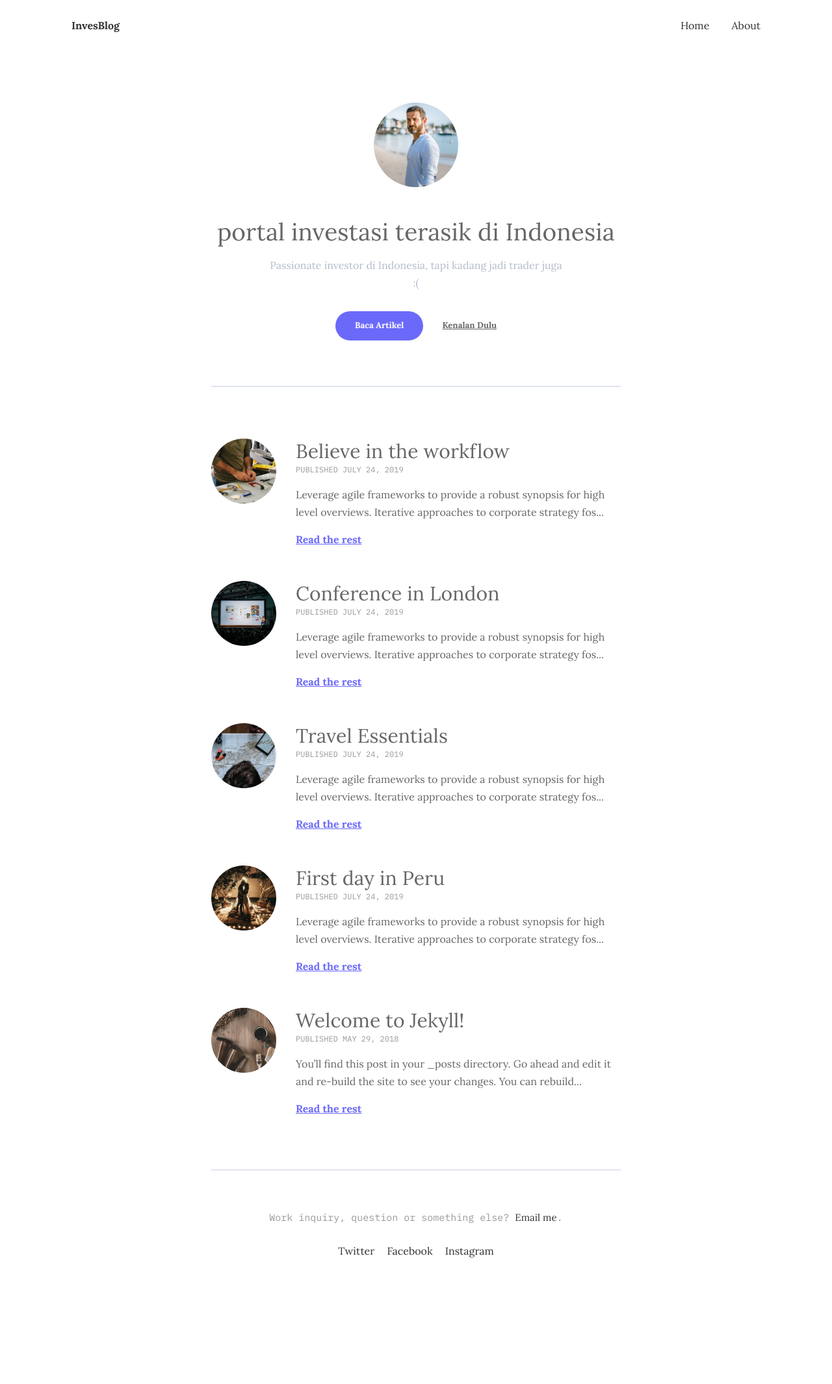
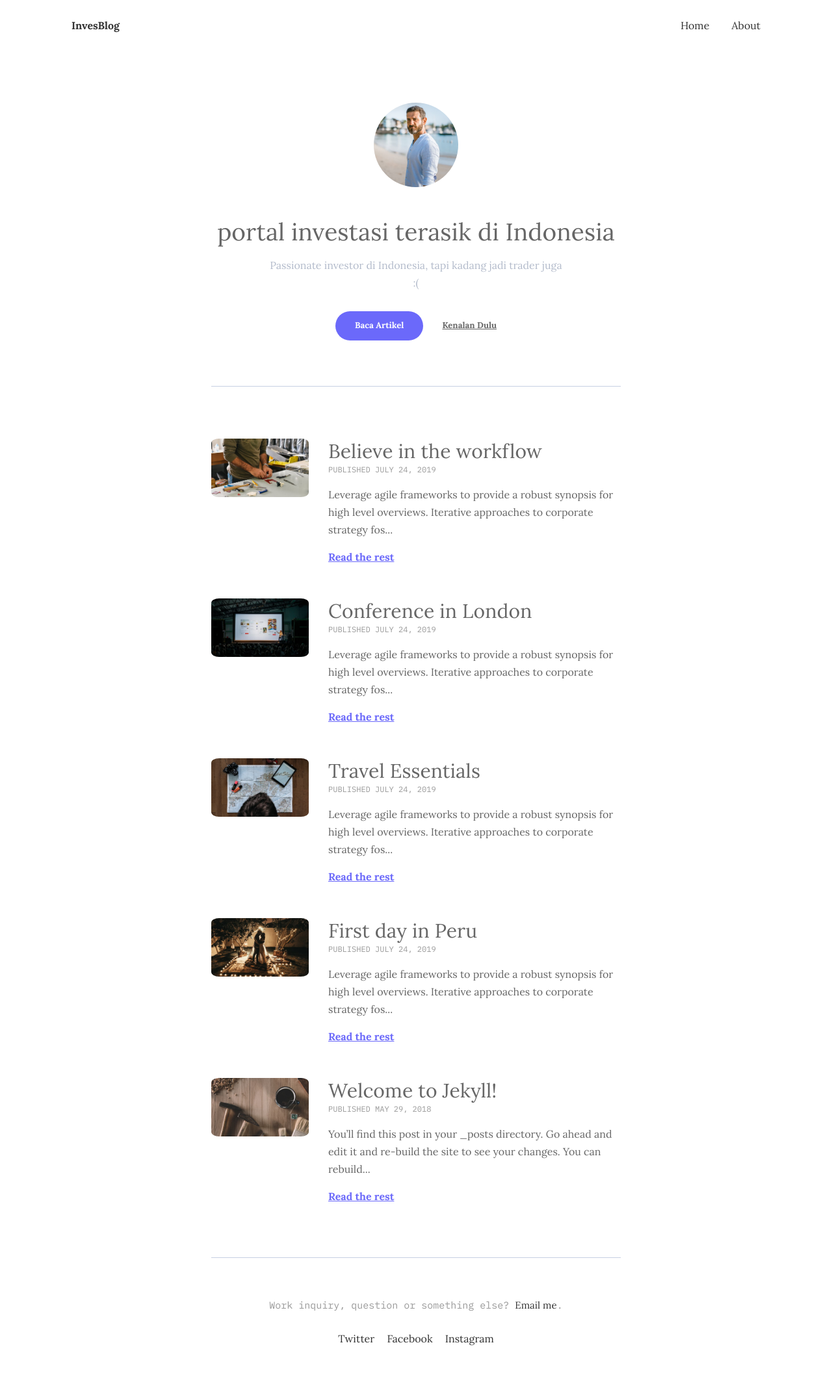
Before and after one commit to ekonomikusid/home, a Jekyll site: the page built from index.html, in a window 1280 px wide. Shown: the whole page at 65% size. Built offline with Jekyll 4.4.1, drawn with Linux system fonts in a browser that asks for light colours; before the commit the page ends 1995 px from its top, so only the background shows below that.

Commit message:
Update _article.scss

```diff
--- a/_sass/4-layouts/_article.scss
+++ b/_sass/4-layouts/_article.scss
@@ -8,19 +8,22 @@
   display: table;
   margin-right: 30px;
   @media (max-width: $mobile) {
-    display: none;
+  margin-right: 15px;
   }
 }
 
 .article__image {
   display: block;
-  width: 100px;
-  height: 100px;
-  border-radius: 50%;
+  width: 150px;
+  height: 90px;
+  border-radius: 8%;
   background-position: center;
   background-size: cover;
   background-repeat: no-repeat;
   background-color: $gray-white;
+  @media (max-width: $mobile) {
+  max-width: 25%;
+  }
 }
 
 .article__title {
@@ -50,6 +53,9 @@
   font-size: 16px;
   line-height: 27px;
   color: $gray;
+  @media (max-width: $mobile) {
+    display: none;
+  }
 }
 
 .read-more {
@@ -58,4 +64,7 @@
   line-height: 27px;
   text-decoration: underline;
   color: $primary-color;
+  @media (max-width: $mobile) {
+    display: none;
+  }
 }
```
